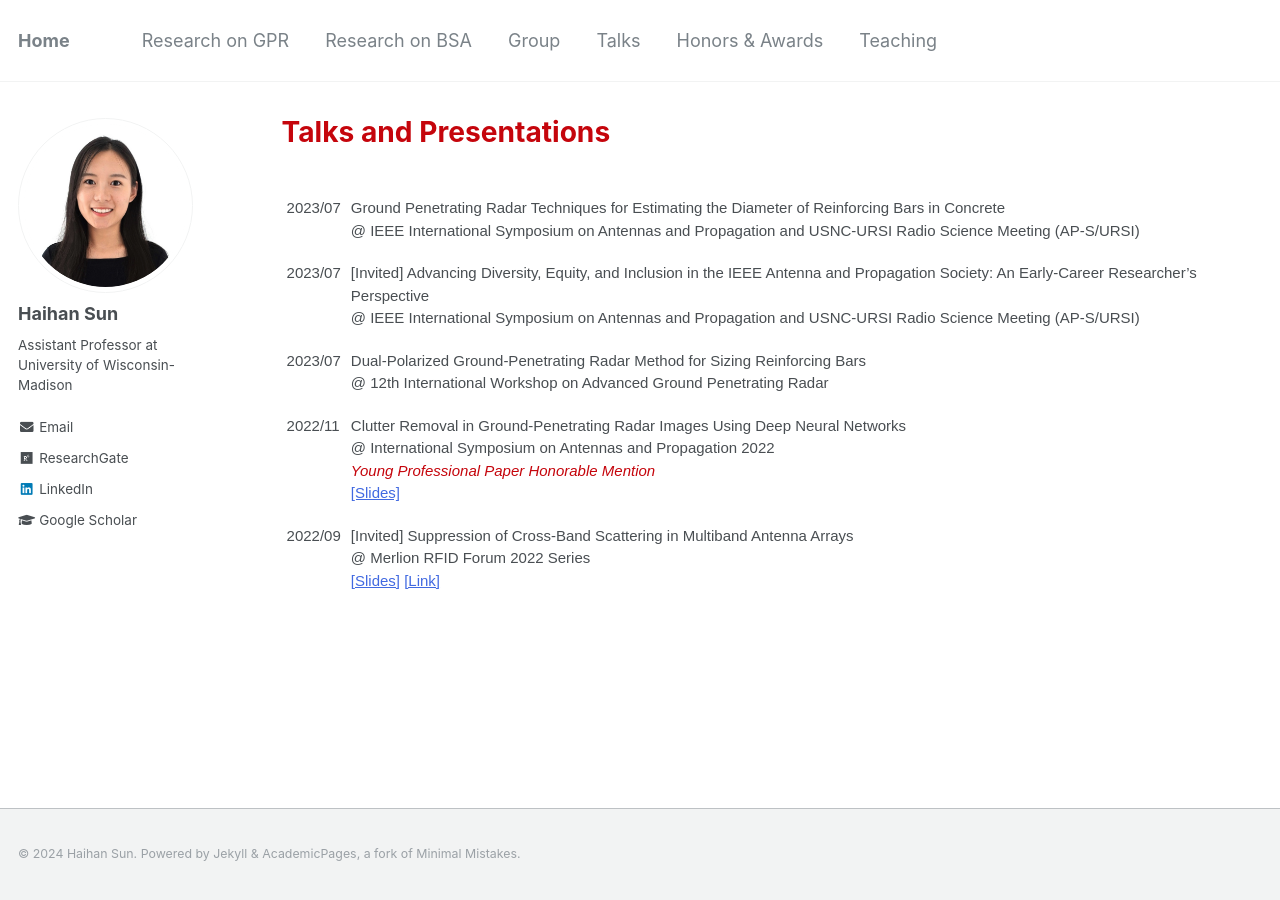
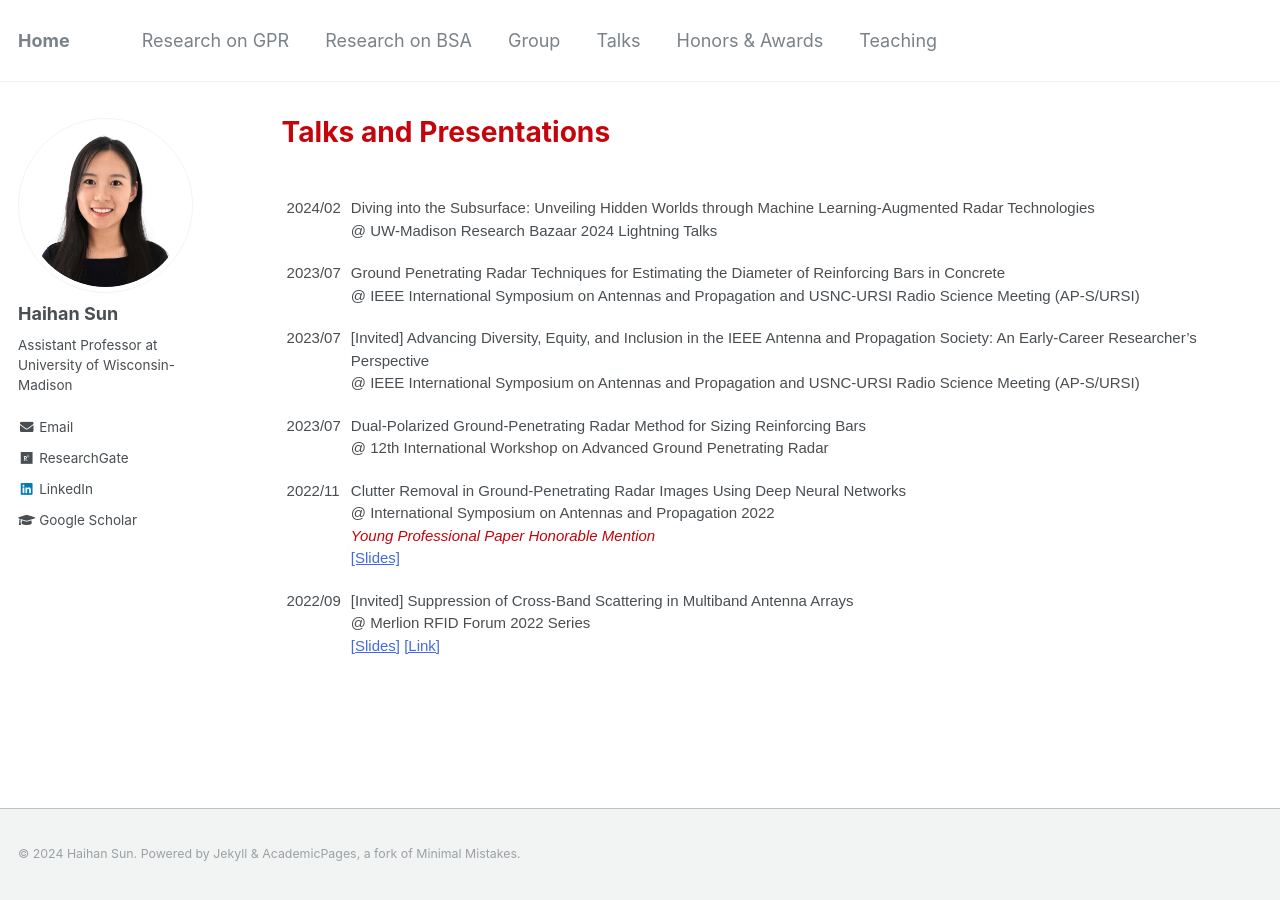
Before and after one commit to Haihan-Sun/Haihan-Sun.github.io, a Jekyll site: the page built from _pages/talks.html, in a window 1280 px wide. Built offline with Jekyll 4.4.1, drawn with Linux system fonts in a browser that asks for light colours.

Commit message:
Update talks.html

```diff
--- a/_pages/talks.html
+++ b/_pages/talks.html
@@ -16,6 +16,11 @@ author_profile: true
 <table class="tg">
 <tbody>
 
+  <tr>
+    <td class="tg-ko0z">2024/02</td>
+    <td class="tg-ko0z">Diving into the Subsurface: Unveiling Hidden Worlds through Machine Learning-Augmented Radar Technologies <br>
+                        @ UW-Madison Research Bazaar 2024 Lightning Talks </td>
+  </tr>
   <tr>
     <td class="tg-ko0z">2023/07</td>
     <td class="tg-ko0z">Ground Penetrating Radar Techniques for Estimating the Diameter of Reinforcing Bars in Concrete <br>
```
